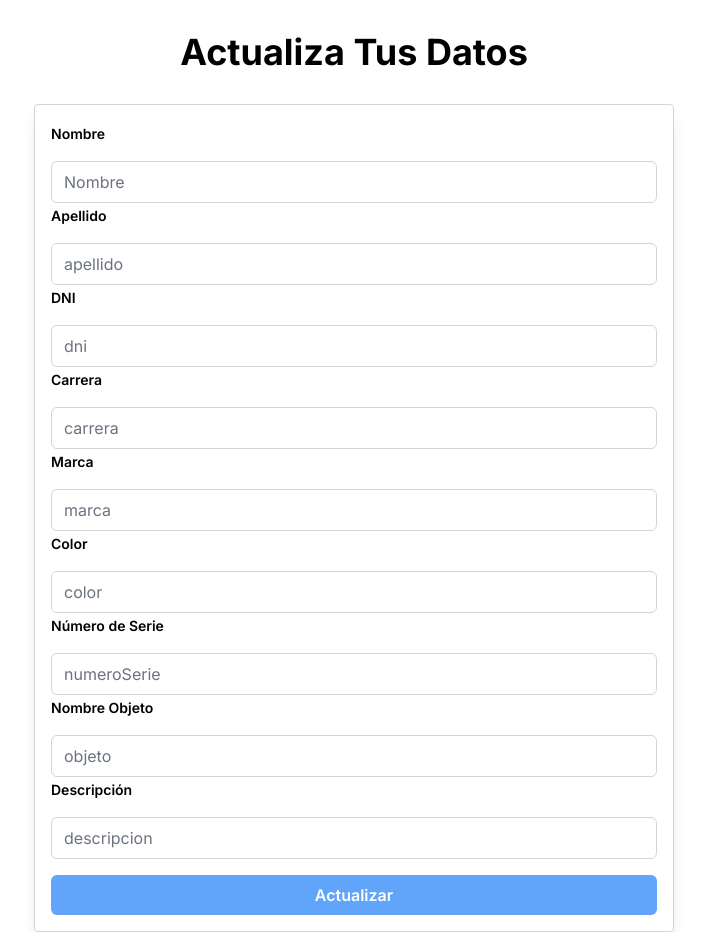
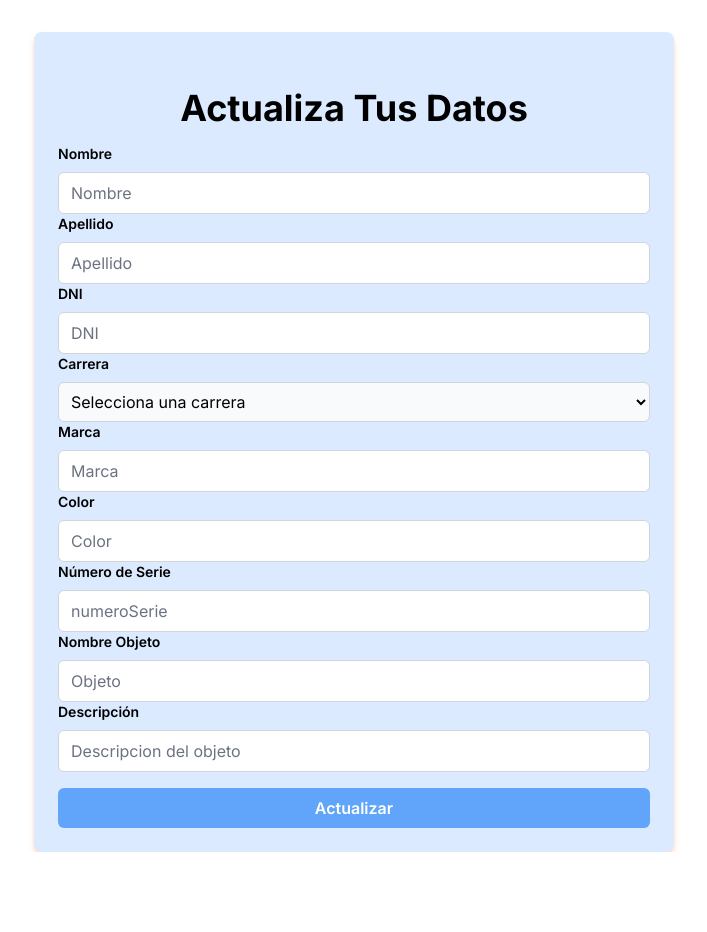
Before and after one commit to Nestorcacha1/RegistroSenati, a Next.js app: page /auth/edituser/1 in a window 1280 px wide. Shown: the whole page, without its empty margins (286-993 px from the left). After the commit the page ends 852 px from the top, so only its background shows below. Built offline with nearby package versions, Linux system fonts and the light colour scheme; no server answers; the database is empty.

Commit message:
Update page.tsx, route.ts, Button.tsx, type.ts, registerdata/page.tsx, and UserContext.tsx files

```diff
--- a/src/app/api/user/[id]/route.ts
+++ b/src/app/api/user/[id]/route.ts
@@ -3,7 +3,10 @@ import prisma from '../../../../libs/db'
 interface Params {
 	params: { id: String }
 }
-//busqueda por dni
+interface Paramss {
+	params: { dni: string }
+}
+
 export async function GET(request: Request, { params }: Params) {
 	try {
 		const firtsUser = await prisma.usuario.findFirst({
--- /dev/null
+++ b/src/app/api/user/dni/[dni]/route.ts
@@ -0,0 +1,25 @@
+import prisma from '@/libs/db'
+import { NextResponse } from 'next/server'
+
+interface Params {
+	params: { dni: string }
+}
+export async function GET(request: Request, { params }: Params) {
+	try {
+		const searchDni = await prisma.usuario.findFirst({
+			where: {
+				dni: params.dni,
+			},
+			include: {
+				Laptops: true,
+				Objetos: true,
+			},
+		})
+		if (!searchDni) {
+			return NextResponse.json({ message: 'No existe el usuario hola' })
+		}
+		return NextResponse.json(searchDni)
+	} catch (error) {
+		return NextResponse.json(error)
+	}
+}
--- a/src/app/auth/edituser/[id]/page.tsx
+++ b/src/app/auth/edituser/[id]/page.tsx
@@ -1,11 +1,10 @@
 'use client'
+import Button from '@/components/Button'
 import Input from '@/components/Input'
-import React, { useContext, useEffect, useState } from 'react'
+import Title from '@/components/Title'
+import { UserContext } from '@/context/UserContext'
 import { redirect, useParams } from 'next/navigation'
-import Title from '@/components/Title'
-import Button from '@/components/Button'
-import { UserContext } from '@/context/UserContext'
-import { User } from '@/libs/type'
+import { useContext, useEffect, useState } from 'react'
 
 function EditPage() {
 	const { id } = useParams<{ id: string }>()
@@ -57,9 +56,9 @@ function EditPage() {
 	}
 
 	return (
-		<div className='mt-8 w-full md:w-1/2 mx-auto'>
+		<div className='shadow-orange-300 bg-blue-100 rounded-lg p-6 space-y-4 w-1/2 h-auto mx-auto mt-8 '>
 			<Title name='Actualiza Tus Datos' />
-			<div className='mt-8 space-y-4 p-4 border border-gray-300 shadow-lg rounded'>
+			<div className='flex flex-col'>
 				<label className='font-semibold text-sm'>Nombre</label>
 				<Input
 					required={false}
@@ -72,7 +71,7 @@ function EditPage() {
 				<Input
 					required={false}
 					type='text'
-					placeholder='apellido'
+					placeholder='Apellido'
 					onChange={e => setApellido(e.target.value)}
 					value={apellido}
 				/>
@@ -80,23 +79,45 @@ function EditPage() {
 				<Input
 					required={false}
 					type='text'
-					placeholder='dni'
+					placeholder='DNI'
 					onChange={e => setDni(e.target.value)}
 					value={dni}
 				/>
 				<label className='font-semibold text-sm'>Carrera</label>
-				<Input
-					required={false}
-					type='text'
-					placeholder='carrera'
+				<select
+					className='border border-gray-300 p-2 rounded-md focus:outline-none focus:ring-2 focus:ring-blue-600 mt-2 bg-slate-50 '
+					value={carrera}
 					onChange={e => setCarrera(e.target.value)}
-					value={carrera}
-				/>
+					required
+				>
+					<option value=''>Selecciona una carrera</option>
+					<option value='Administración Industrial'>
+						Administración Industrial
+					</option>
+					<option value='Seguridad Industrial y Prevención de Riesgos'>
+						Seguridad Industrial y Prevención de Riesgos
+					</option>
+					<option value='Mecánico de Automotores Diesel'>
+						Mecánico de Automotores Diesel
+					</option>
+					<option value='Mecánico de Mantenimiento'>
+						Mecánico de Mantenimiento
+					</option>
+					<option value='Diseño Gráfico Digital'>Diseño Gráfico Digital</option>
+					<option value='Mecánico Automotriz'>Mecánico Automotriz</option>
+					<option value='Ingenieria de Software con Inteligencia Artificial'>
+						Ingenieria de Software con Inteligencia Artificial
+					</option>
+					<option value='Administración de Empresas'>
+						Administración de Empresas
+					</option>
+					<option value='DE SOPORTE DE TI '>DE SOPORTE DE TI</option>
+				</select>
 				<label className='font-semibold text-sm'>Marca</label>
 				<Input
 					required={false}
 					type='text'
-					placeholder='marca'
+					placeholder='Marca'
 					onChange={e => setMarca(e.target.value)}
 					value={marca}
 				/>
@@ -104,7 +125,7 @@ function EditPage() {
 				<Input
 					required={false}
 					type='text'
-					placeholder='color'
+					placeholder='Color'
 					onChange={e => setColor(e.target.value)}
 					value={color}
 				/>
@@ -120,7 +141,7 @@ function EditPage() {
 				<Input
 					required={false}
 					type='text'
-					placeholder='objeto'
+					placeholder='Objeto'
 					onChange={e => setObjeto(e.target.value)}
 					value={objeto}
 				/>
@@ -128,7 +149,7 @@ function EditPage() {
 				<Input
 					required={false}
 					type='text'
-					placeholder='descripcion'
+					placeholder='Descripcion del objeto'
 					onChange={e => setDescripcion(e.target.value)}
 					value={descripcion}
 				/>
--- a/src/app/auth/registerdata/page.tsx
+++ b/src/app/auth/registerdata/page.tsx
@@ -2,11 +2,9 @@
 import Button from '@/components/Button'
 import Input from '@/components/Input'
 import Title from '@/components/Title'
-import React, { useContext, useEffect, useState } from 'react'
+import { UserContext } from '@/context/UserContext'
 import { redirect } from 'next/navigation'
-import { toast } from 'react-hot-toast'
-import { UserContext } from '@/context/UserContext'
-import { se } from 'date-fns/locale'
+import { useContext, useState } from 'react'
 
 function RegisterData() {
 	const [nombre, setNombre] = useState<string>('')
@@ -32,6 +30,7 @@ function RegisterData() {
 		setObjeto('')
 		setDescripcion('')
 	}
+
 	async function handleRegistrar() {
 		await AddUsers({
 			nombre,
@@ -42,6 +41,7 @@ function RegisterData() {
 			objetos: [{ nombre: objeto, descripcion }],
 		})
 		setRedirectTo(true)
+
 		limpiarCampos()
 	}
 
@@ -52,7 +52,7 @@ function RegisterData() {
 	return (
 		<div className=' shadow-orange-300 bg-blue-100 rounded-lg p-6 space-y-4 w-1/2 h-auto mx-auto mt-8'>
 			<Title name='Registro de Usuarios y Laptop' />
-			<div className=''>
+			<div className='flex flex-col'>
 				<Input
 					required
 					type='text'
@@ -76,7 +76,7 @@ function RegisterData() {
 				/>
 
 				<select
-					className='border border-gray-300 p-2 rounded-md focus:outline-none focus:ring-2 focus:ring-blue-600 mt-2'
+					className='border border-gray-300 p-2 rounded-md focus:outline-none focus:ring-2 focus:ring-blue-600 mt-2 bg-slate-50'
 					value={carrera}
 					onChange={e => setCarrera(e.target.value)}
 					required
--- a/src/app/page.tsx
+++ b/src/app/page.tsx
@@ -1,5 +1,7 @@
 'use client'
 import Dashboard from '@/components/Dashboard'
+import SearchDni from '@/components/SearchDni'
+import { useState } from 'react'
 
 export default function Home() {
 	return (
--- a/src/components/Button.tsx
+++ b/src/components/Button.tsx
@@ -9,7 +9,7 @@ function Button({ name, onClick }: ButtonProps) {
 	return (
 		<>
 			<button
-				className='bg-blue-400 font-semibold text-white p-2 rounded-md mt-4 w-full hover:bg-blue-500'
+				className='bg-blue-400 font-semibold text-white p-2 rounded-md mt-4  hover:bg-blue-500 w-auto'
 				onClick={onClick}
 			>
 				{name}
--- a/src/components/Dashboard.tsx
+++ b/src/components/Dashboard.tsx
@@ -1,9 +1,11 @@
 import { UserContext } from '@/context/UserContext'
-import React, { useContext, useEffect } from 'react'
+import React, { useContext, useEffect, useState } from 'react'
 import toast from 'react-hot-toast'
 import { format } from 'date-fns'
 import DeletIcon from './icon/DeletIcon'
 import EditIcon from './icon/EditIcon'
+import Time from './Time'
+import SearchDni from './SearchDni'
 
 function Dashboard() {
 	const { users, LoadUsers, DeleteUser } = useContext(UserContext)
@@ -37,6 +39,7 @@ function Dashboard() {
 			<button className='w-auto py-2 px-4 mt-2 text-white bg-blue-500 hover:bg-blue-700 rounded mb-8 ml-5'>
 				<a href='/auth/registerdata'>Registrar</a>
 			</button>
+			<SearchDni />
 			<section className='space-x-4 flex overflow-x-auto'>
 				<table className='table-auto w-full'>
 					<thead>
@@ -56,23 +59,26 @@ function Dashboard() {
 							<th>Eliminar</th>
 						</tr>
 					</thead>
+
 					<tbody>
 						{users.map(user => (
 							<tr key={user.id}>
-								<td>{user.createdAt}</td>
-								<td>{user.updatedAt}</td>
+								<td>{<Time time={user.createdAt} key={user.id} />}</td>
+								<td>{<Time time={user.updatedAt} key={user.id} />}</td>
 								<td>{user.nombre}</td>
 								<td>{user.apellido}</td>
 								<td>{user.dni}</td>
 								<td>{user.carrera}</td>
-								{user.Laptops.map((laptop, index) => (
+								{user.Laptops &&
+									user.Laptops.map((laptop, index) => (
 										<React.Fragment key={index}>
 											<td>{laptop.marca || 'Ninguno'}</td>
 											<td>{laptop.numeroSerie || 'Ninguno'}</td>
 											<td>{laptop.color || 'Ninguno'}</td>
 										</React.Fragment>
 									))}
-								{user.Objetos.map((objeto, index) => (
+								{user.Objetos &&
+									user.Objetos.map((objeto, index) => (
 										<React.Fragment key={index}>
 											<td>{objeto.nombre || 'Ninguno'}</td>
 											<td>{objeto.descripcion || 'Ninguno'}</td>
--- /dev/null
+++ b/src/components/SearchDni.tsx
@@ -0,0 +1,36 @@
+import { useContext, useState } from 'react'
+import Button from './Button'
+import { UserContext } from '@/context/UserContext'
+import { useParams } from 'next/navigation'
+
+function SearchDNI() {
+	const { SearchDni } = useContext(UserContext)
+
+	const [dni, setDni] = useState('')
+	const [found, setFound] = useState(false)
+	async function BuscarDni() {
+		SearchDni(dni)
+		const user = await SearchDni(dni)
+		if (user) {
+			setFound(false)
+		} else {
+			setFound(true)
+		}
+	}
+	return (
+		<>
+			<input
+				type='search'
+				placeholder='Ingrese su DNI'
+				value={dni}
+				className={`border-2 p-2 rounded-md mt-8 ${
+					found ? 'bg-purple-500' : 'border-sky-600'
+				}`}
+				onChange={e => setDni(e.target.value)}
+			/>
+			<Button name='Buscar' onClick={BuscarDni} />
+		</>
+	)
+}
+
+export default SearchDNI
--- /dev/null
+++ b/src/components/Time.tsx
@@ -0,0 +1,17 @@
+import React from 'react'
+
+import { format } from 'date-fns'
+function Time({ time }: { time: String }) {
+	const formatString = 'HH:mm:ss'
+	const formattedTime = time
+		? format(new Date(time.toString()), formatString)
+		: 'Invalido'
+
+	return (
+		<>
+			<span>{formattedTime}</span>
+		</>
+	)
+}
+
+export default Time
--- a/src/context/UserContext.tsx
+++ b/src/context/UserContext.tsx
@@ -5,7 +5,7 @@ import {
 	User,
 	UserRegister,
 	UserUpdate,
-} from '@/libs/type'
+} from '@/interface/type'
 import { createContext, useState } from 'react'
 
 export const UserContext = createContext<{
@@ -16,6 +16,7 @@ export const UserContext = createContext<{
 	EditUser: (user: UserUpdate, id: string) => Promise<void>
 	EditLaptop: (user: LaptopUpdate, id: string) => Promise<void>
 	EditObjeto: (user: ObjetoUpdate, id: string) => Promise<void>
+	SearchDni: (dni: string) => Promise<User | null>
 }>({
 	users: [],
 	LoadUsers: async () => {},
@@ -24,6 +25,9 @@ export const UserContext = createContext<{
 	EditUser: async (user: UserUpdate, id: string) => {},
 	EditLaptop: async (user: LaptopUpdate, id: string) => {},
 	EditObjeto: async (user: ObjetoUpdate, id: string) => {},
+	SearchDni: async (dni: string): Promise<User | null> => {
+		return null
+	},
 })
 
 export const UserProvider = ({ children }: { children: React.ReactNode }) => {
@@ -88,6 +92,24 @@ export const UserProvider = ({ children }: { children: React.ReactNode }) => {
 		})
 	}
 
+	async function SearchDni(dni: string) {
+		if (!dni) {
+			throw new Error('DNI is required')
+		}
+
+		try {
+			const response = await fetch(`http://localhost:3000/api/user/dni/${dni}`)
+			if (!response.ok) {
+				throw new Error(`HTTP error! status: ${response.status}`)
+			}
+			const data = await response.json()
+			return data
+		} catch (error) {
+			console.error('Error fetching user:', error)
+			throw error
+		}
+	}
+
 	return (
 		<UserContext.Provider
 			value={{
@@ -98,6 +120,7 @@ export const UserProvider = ({ children }: { children: React.ReactNode }) => {
 				EditUser,
 				EditLaptop,
 				EditObjeto,
+				SearchDni,
 			}}
 		>
 			{children}
```
Also changed, not shown: src/interface/type.ts (renamed from src/libs/type.ts). Lines whose indentation alone changed are shown as unchanged.
